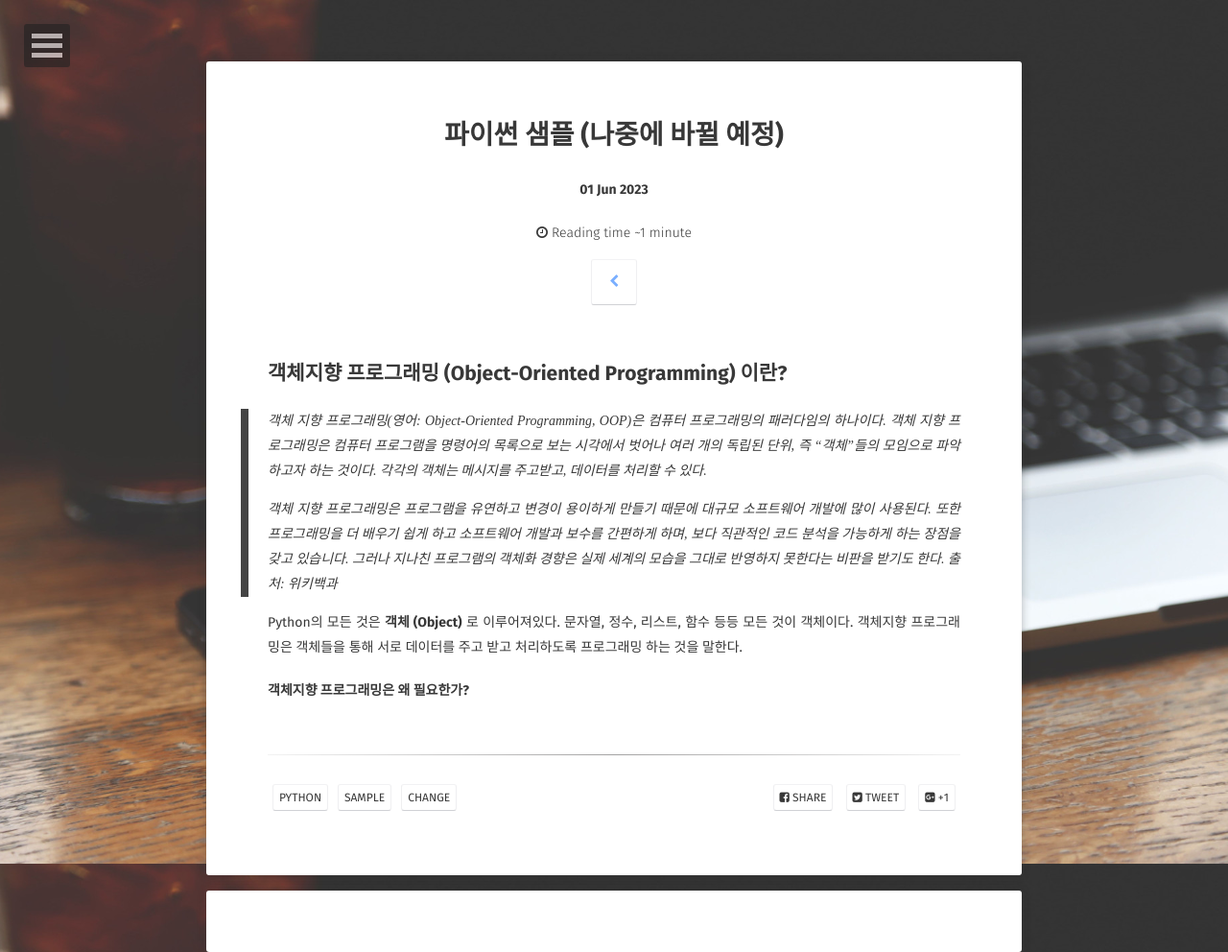
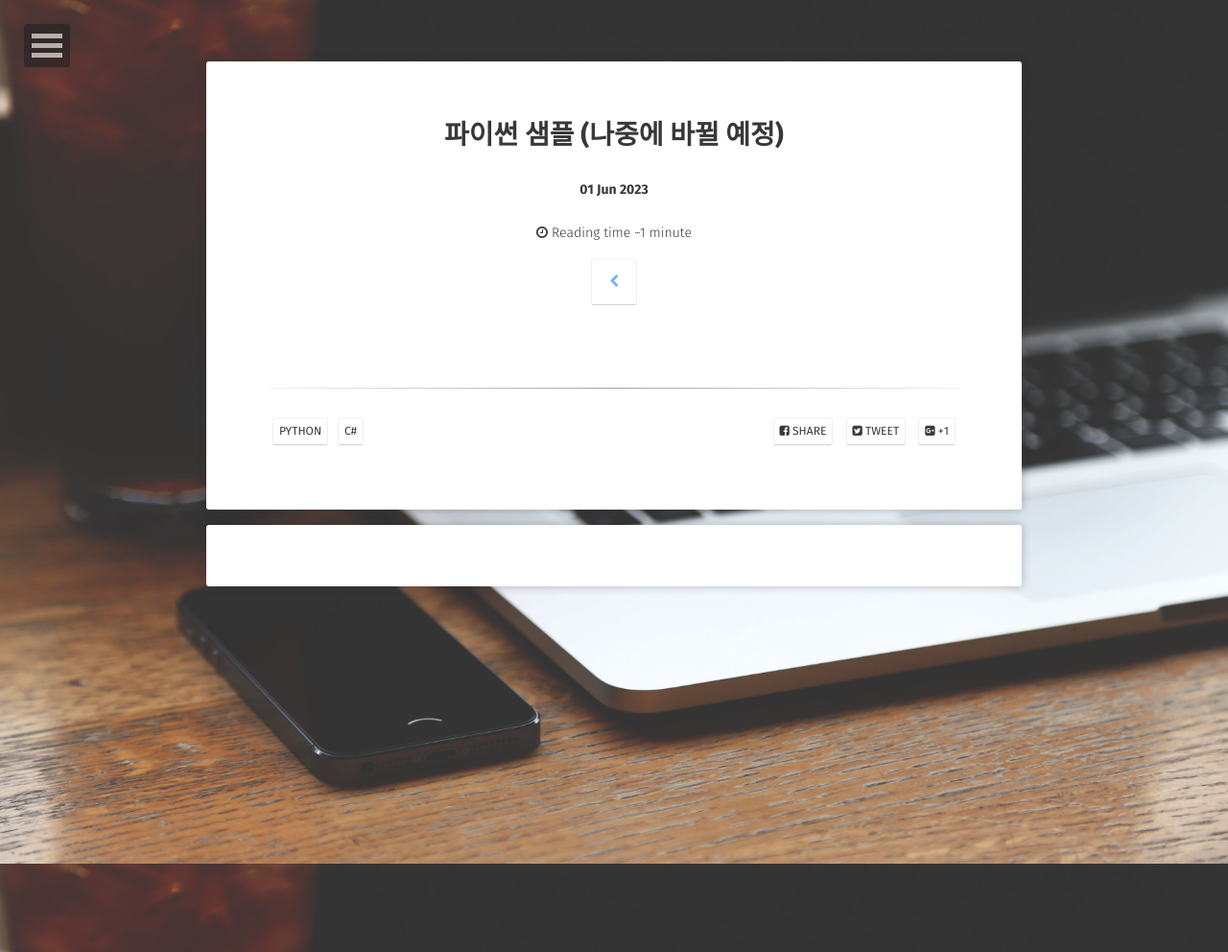
Before and after one commit to myh518/myh518.github.com, a Jekyll site: the page built from _posts/Python/2023-06-01-pythonsample.md, in a window 1280 px wide. Shown: the whole page at 96% size. Built offline with Jekyll 4.4.1, drawn with Linux system fonts in a browser that asks for light colours; some web fonts are replaced; comment, search, counter and statistics services are not loaded.

Commit message:
Update 2023-06-01-pythonsample.md

```diff
--- a/_posts/Python/2023-06-01-pythonsample.md
+++ b/_posts/Python/2023-06-01-pythonsample.md
@@ -4,17 +4,5 @@ title: '파이썬 샘플 (나중에 바뀔 예정)'
 category: Python
 tags:
   - Python
-  - sample
-  - change
+  - C#
 ---
-
-## 객체지향 프로그래밍 (Object-Oriented Programming) 이란?
-
->객체 지향 프로그래밍(영어: Object-Oriented Programming, OOP)은 컴퓨터 프로그래밍의 패러다임의 하나이다. 객체 지향 프로그래밍은 컴퓨터 프로그램을 명령어의 목록으로 보는 시각에서 벗어나 여러 개의 독립된 단위, 즉 "객체"들의 모임으로 파악하고자 하는 것이다. 각각의 객체는 메시지를 주고받고, 데이터를 처리할 수 있다.
->
->객체 지향 프로그래밍은 프로그램을 유연하고 변경이 용이하게 만들기 때문에 대규모 소프트웨어 개발에 많이 사용된다. 또한 프로그래밍을 더 배우기 쉽게 하고 소프트웨어 개발과 보수를 간편하게 하며, 보다 직관적인 코드 분석을 가능하게 하는 장점을 갖고 있습니다. 그러나 지나친 프로그램의 객체화 경향은 실제 세계의 모습을 그대로 반영하지 못한다는 비판을 받기도 한다.
->출처: 위키백과
-
-Python의 모든 것은 **객체 (Object)** 로 이루어져있다. 문자열, 정수, 리스트, 함수 등등 모든 것이 객체이다. 객체지향 프로그래밍은 객체들을 통해 서로 데이터를 주고 받고 처리하도록 프로그래밍 하는 것을 말한다.
-
-#### 객체지향 프로그래밍은 왜 필요한가?
```
